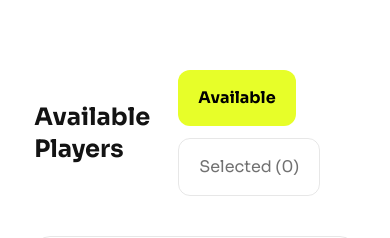
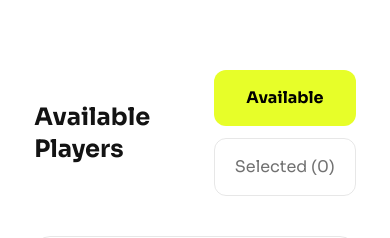
Before and after one commit to ShakirMahmud/bpl-dream-11, a React (Vite) app: page / in a window 390 px wide. Shown: the part 799-1037 px from the top of the page. Built offline with nearby package versions, Linux system fonts and the light colour scheme.

Commit message:
final commit

```diff
--- a/src/components/Players/SelectedBtn.jsx
+++ b/src/components/Players/SelectedBtn.jsx
@@ -44,7 +44,7 @@ const SelectedBtn = ({ coin, handleNewCoin, handleNewCoinAfterDeletion }) => {
         toast.success(`${player.name} added successfully!`);
         console.log(chosePlayer.length)
     };
-    const handleDeletion =(deletedPlayer)=>{
+    const handleDeletion = (deletedPlayer) => {
         const remainingPlayers = chosePlayer.filter(player => player.playerId !== deletedPlayer.playerId);
         setChosePlayer(remainingPlayers);
         toast.success(`${deletedPlayer.name} removed successfully and ${deletedPlayer.biddingPrice} coins added to your account back!`);
@@ -59,24 +59,30 @@ const SelectedBtn = ({ coin, handleNewCoin, handleNewCoinAfterDeletion }) => {
             >
                 <h3 className="text-2xl font-[700]">{visibleSection ? 'Available Players' : `Selected Players (${chosePlayer.length}/6)`}</h3>
                 <div>
+                    <div className="flex flex-col md:flex-row w-full">
+                        <div className="flex flex-col md:flex-row w-full">
                             <button
                                 onClick={availableSection}
-                        className={`px-5 py-4 md:border-l-0 md:rounded-none md:rounded-tl-xl md:rounded-bl-xl rounded-xl ${visibleSection
+                                className={`flex-1 px-5 py-4 md:border-l-0 md:rounded-none md:rounded-tl-xl md:rounded-bl-xl rounded-xl ${visibleSection
                                     ? 'bg-[#E7FE29] text-black font-[700]'
                                     : 'text-[#13131399] border border-[#1313131A]'
-                            } `}
+                                    }`}
                             >
                                 Available
                             </button>
                             <button
                                 onClick={selectedSection}
-                        className={`px-5 py-4  md:border-l-0 md:rounded-none md:rounded-tr-xl md:rounded-br-xl rounded-xl mt-3 md:mt-0 ${!visibleSection
+                                className={`flex-1 px-5 py-4 md:border-l-0 md:rounded-none md:rounded-tr-xl md:rounded-br-xl rounded-xl mt-3 md:mt-0 ${!visibleSection
                                     ? 'bg-[#E7FE29] text-black font-[700]'
                                     : 'text-[#13131399] border border-[#1313131A]'
-                            }`}
+                                    } whitespace-nowrap`}
                             >
                                 Selected ({chosePlayer.length})
                             </button>
+                        </div>
+
+                    </div>
+
                 </div>
             </div>
             <div className="mt-10 ">
```
Lines whose indentation alone changed are shown as unchanged.
